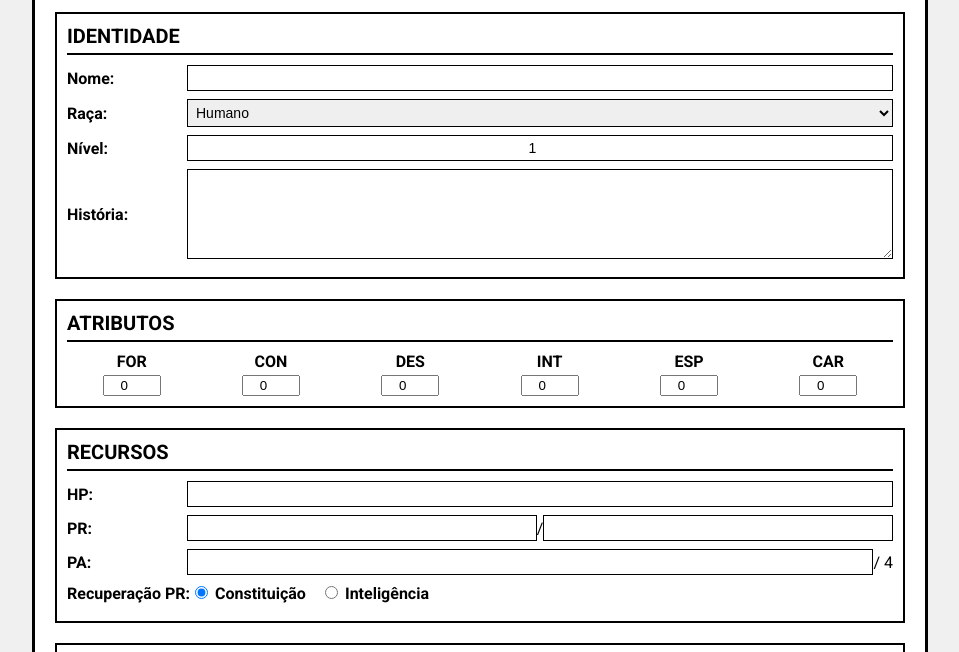
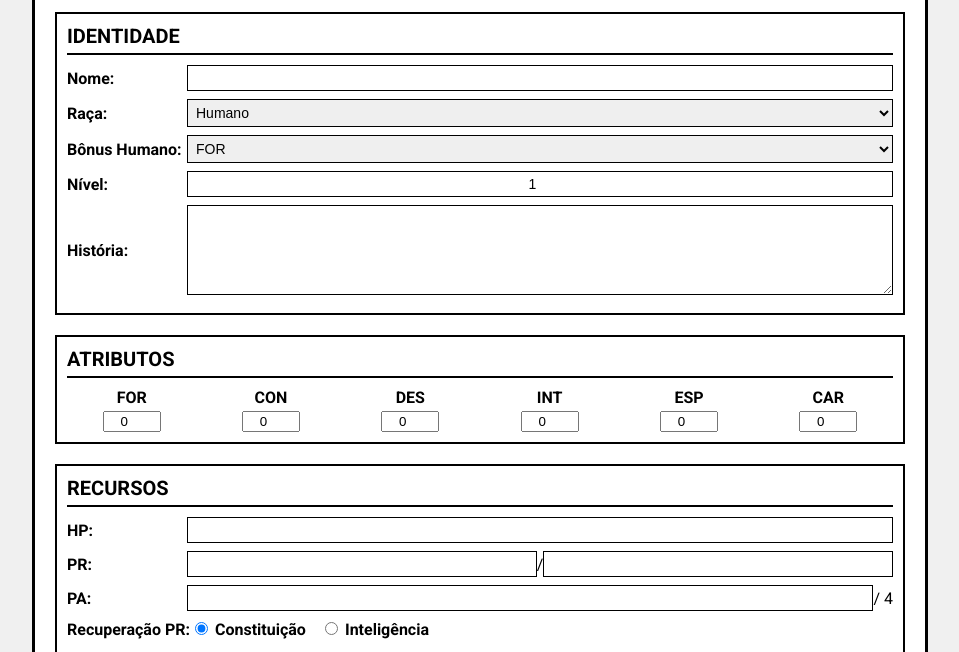
Before and after one commit to rhdp0/ardoma-rpg, a plain HTML site: page index.html in a window 1280 px wide. Shown: the part 124-776 px from the top of the page, without its empty margins (160-1119 px from the left). Drawn offline with nearby package versions, Linux system fonts and the light colour scheme.

Commit message:
Add selectable human racial bonus

```diff
--- a/index.html
+++ b/index.html
@@ -21,11 +21,22 @@
       </div>
       <div class="linha">
         <label>Raça:</label>
-        <select id="raca">
+        <select id="raca" onchange="atualizarRacialBonus()">
           <option value="humano">Humano</option>
           <option value="veyrei">Vey’rei</option>
           <option value="drakkarim">Drakkarim</option>
           <option value="oskari">Oskari</option>
+        </select>
+      </div>
+      <div class="linha" id="bonusHumanoDiv" style="display:none">
+        <label>Bônus Humano:</label>
+        <select id="bonusHumano">
+          <option value="for">FOR</option>
+          <option value="con">CON</option>
+          <option value="des">DES</option>
+          <option value="int">INT</option>
+          <option value="esp">ESP</option>
+          <option value="car">CAR</option>
         </select>
       </div>
       <div class="linha">
--- a/script.js
+++ b/script.js
@@ -11,9 +11,10 @@ function gerarFicha() {
     CAR: parseInt(document.getElementById('car').value)
   };
 
-  // Bônus racial (ex.: Humano +1 FOR)
+  // Bônus racial
   if (raca === "humano") {
-    atributos.FOR += 1;
+    const bonus = document.getElementById('bonusHumano').value.toUpperCase();
+    atributos[bonus] += 1;
   }
 
   // HP Progressivo
@@ -38,6 +39,14 @@ function gerarFicha() {
 
   // PA fixo
   document.getElementById('pa').value = 4;
+}
+
+function atualizarRacialBonus() {
+  const raca = document.getElementById('raca').value;
+  const bonusDiv = document.getElementById('bonusHumanoDiv');
+  if (bonusDiv) {
+    bonusDiv.style.display = raca === 'humano' ? 'flex' : 'none';
+  }
 }
 
 function gerarPDF() {
@@ -80,3 +89,5 @@ function gerarPDF() {
     pdf.save("ficha_ardoma_rpg.pdf");
   });
 }
+
+document.addEventListener('DOMContentLoaded', atualizarRacialBonus);
```
